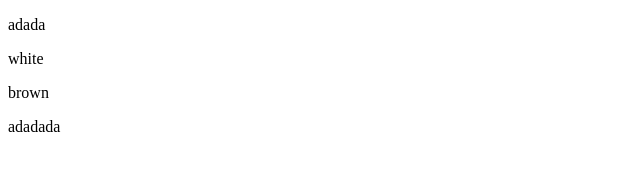
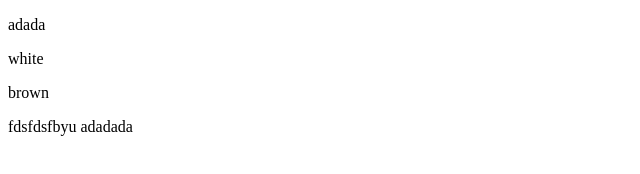
Before and after one commit to mmuncar544l/prueba, a plain HTML site: page index.html in a window 1280 px wide. Shown: the full height of the page, 0-640 px from the left. Drawn offline with Linux system fonts and the light colour scheme.

Commit message:
sfnsdifewnadad

```diff
--- a/index.html
+++ b/index.html
@@ -9,6 +9,7 @@
     <p>adada</p>
     <p>white</p>
     <p>brown</p>
+    fdsfdsfbyu
     adadada
 </body>
 </html>
```
